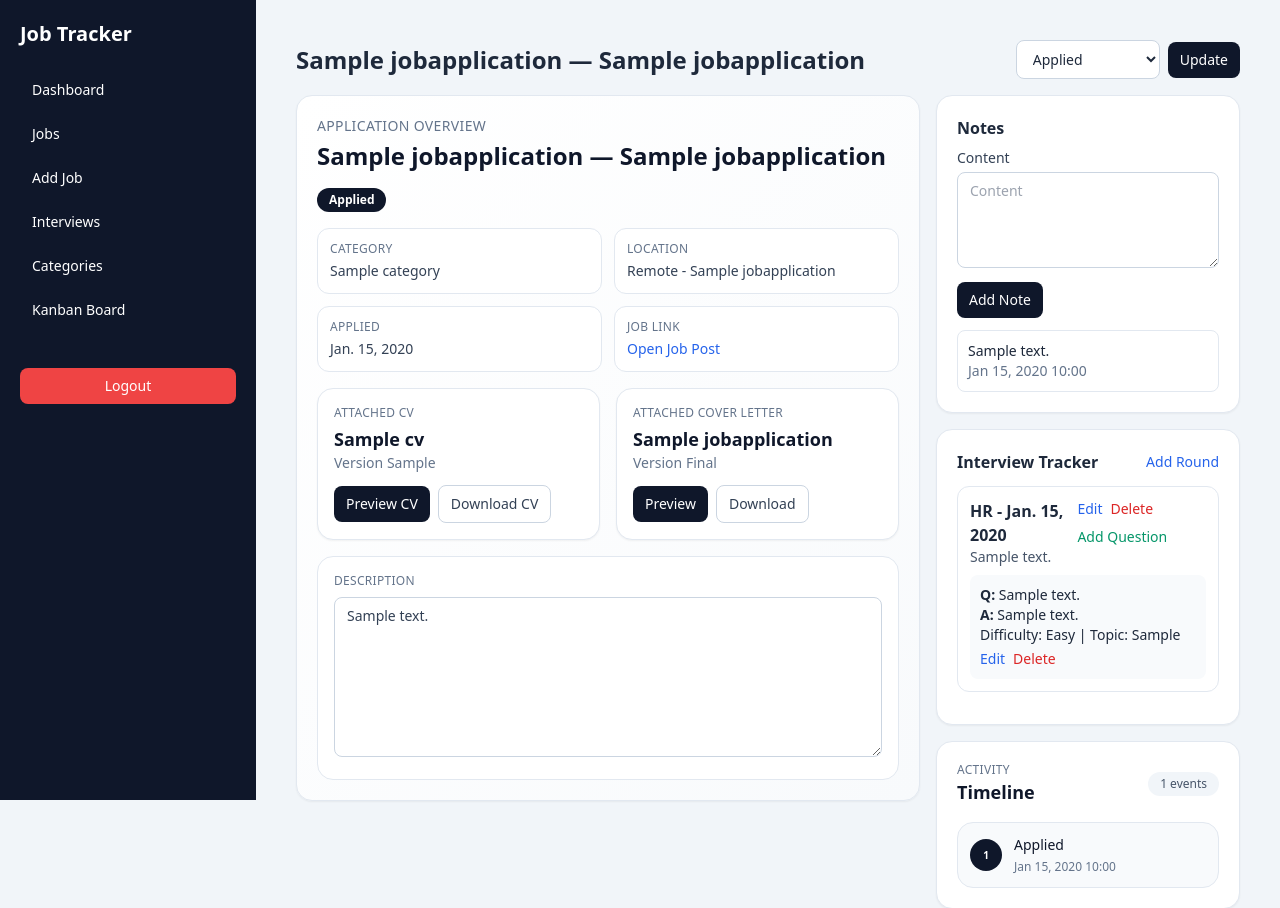
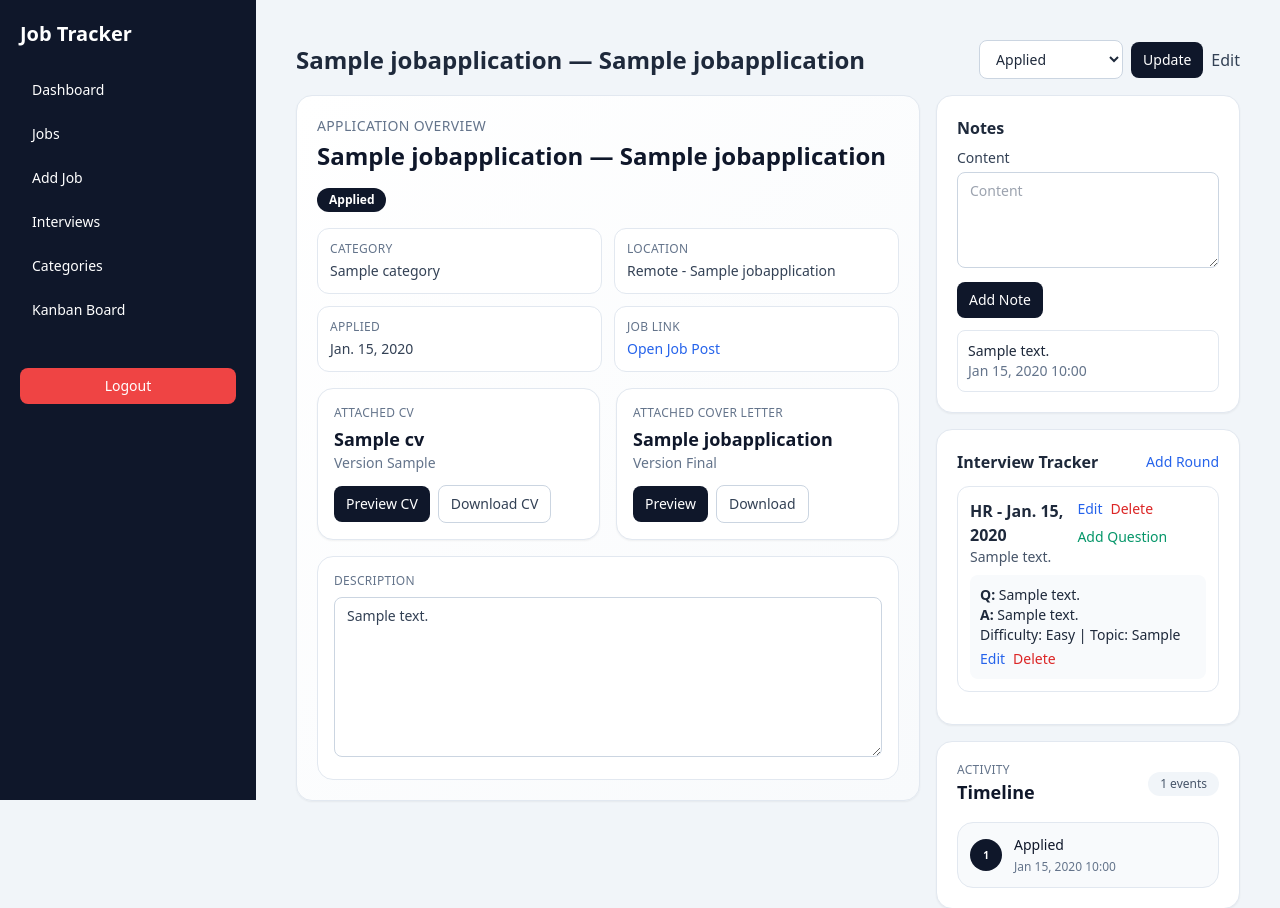
Before and after one commit to bonyaminshaznuz/jobTracker, a Django app: page /jobs/1/ in a window 1280 px wide. Shown: the top 908 px of the page. Run offline with Django 5.2, Linux system fonts and the light colour scheme; a user stored in the database is signed in; tables that the repository leaves empty hold one stand-in row (values such as "Sample post"); data that the repository does not hold is empty; some libraries are stand-ins or nearby versions.

Commit message:
Add edit link to job detail page

```diff
--- a/templates/jobs/job_detail.html
+++ b/templates/jobs/job_detail.html
@@ -12,6 +12,7 @@
                 {{ status_form.status }}
             </div>
             <button class="w-full rounded-lg bg-slate-900 px-2.5 py-2 text-sm text-white hover:bg-slate-800 sm:w-auto sm:px-3">Update</button>
+            <a class="font-medium text-slate-700 hover:text-slate-900" href="{% url 'jobs:update' job.pk %}">Edit</a>
         </form>
         </div>
     </div>
```
